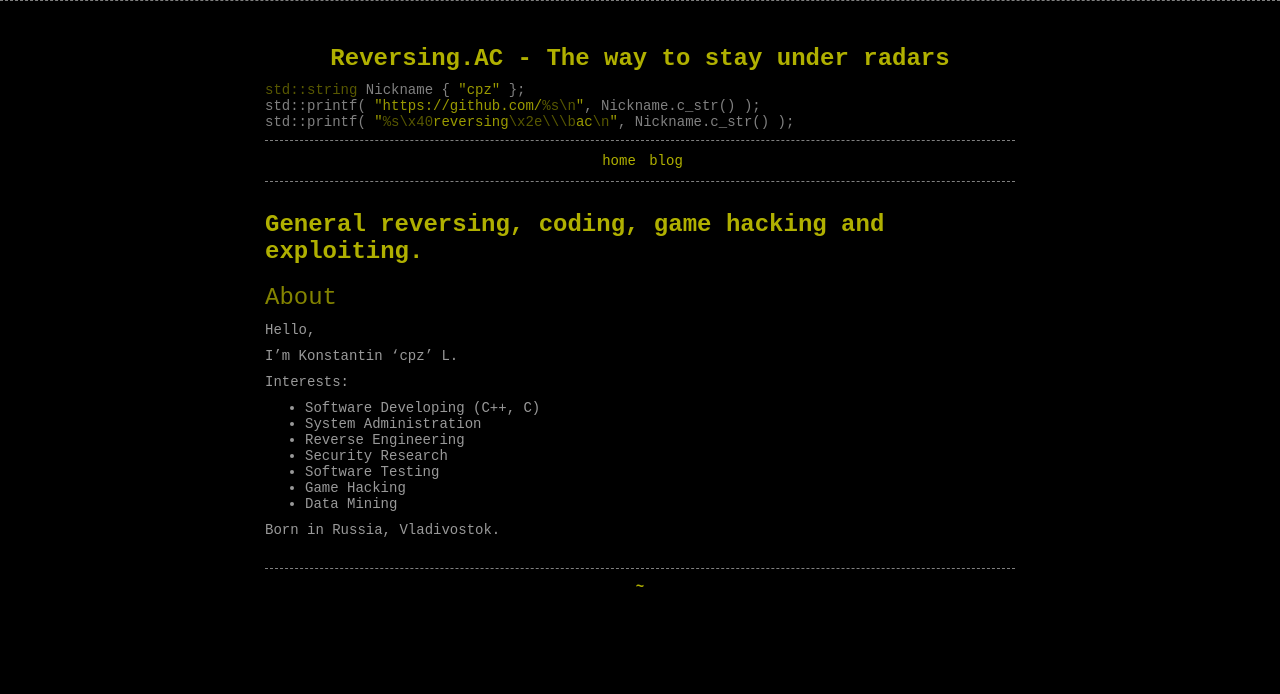
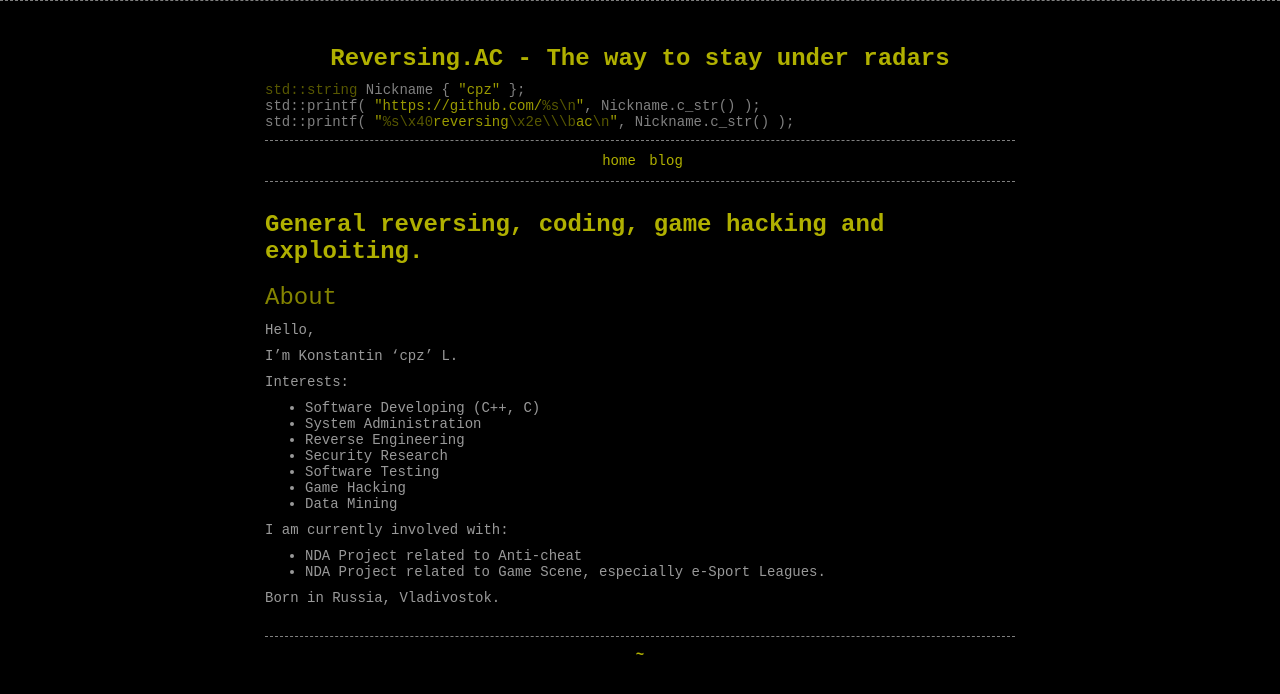
Before and after one commit to cpz/cpz.github.io, a Jekyll site: the page built from index.md, in a window 1280 px wide. Shown: the top 694 px of the page. Built offline with Jekyll 4.4.1, drawn with Linux system fonts in a browser that asks for light colours; our own code applies the rules of GitHub Pages for plain Markdown files.

Commit message:
Update index.md

```diff
--- a/index.md
+++ b/index.md
@@ -19,4 +19,10 @@ Interests:
 * Game Hacking
 * Data Mining
 
+
+
+I am currently involved with:
+* NDA Project related to Anti-cheat
+* NDA Project related to Game Scene, especially e-Sport Leagues.
+
 Born in Russia, Vladivostok.
```
